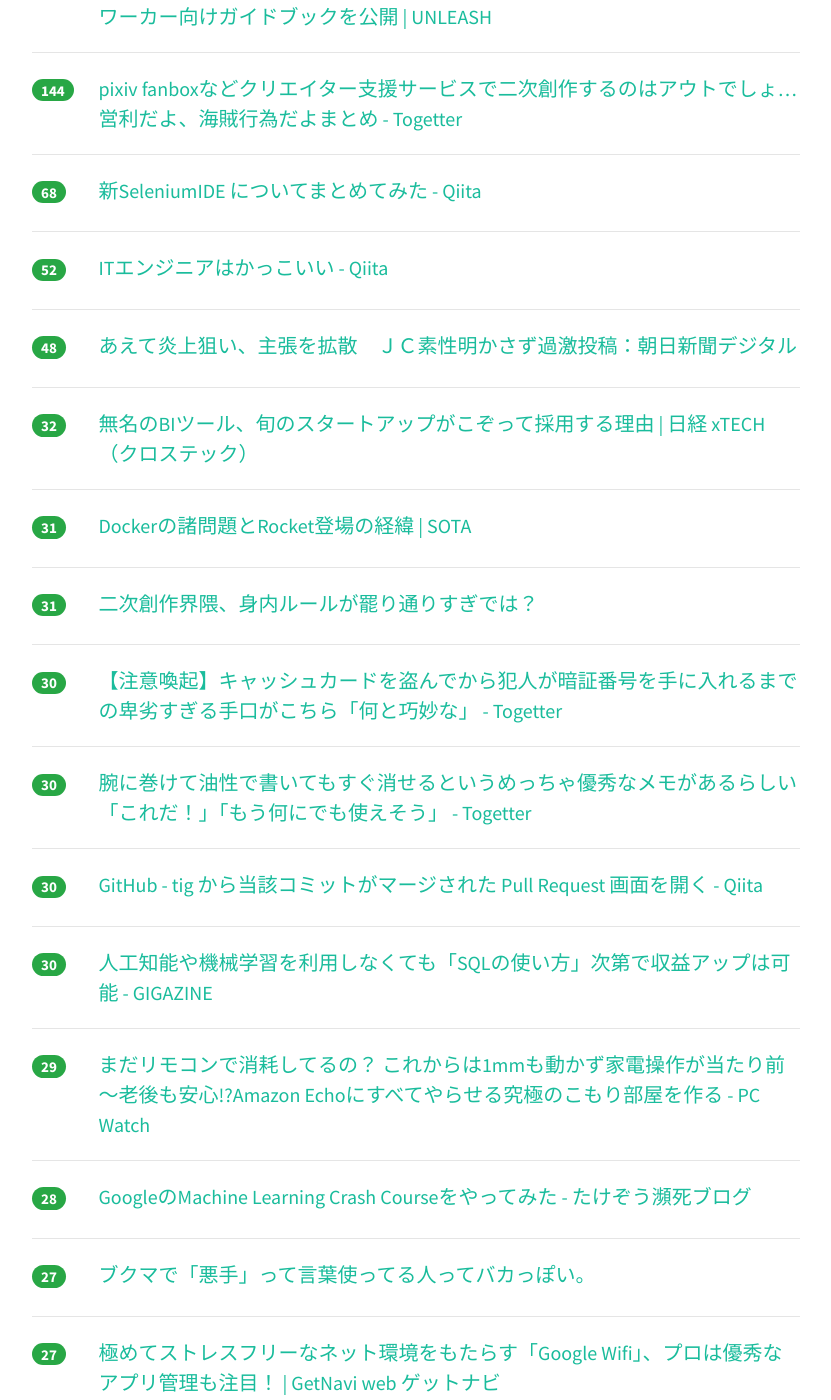
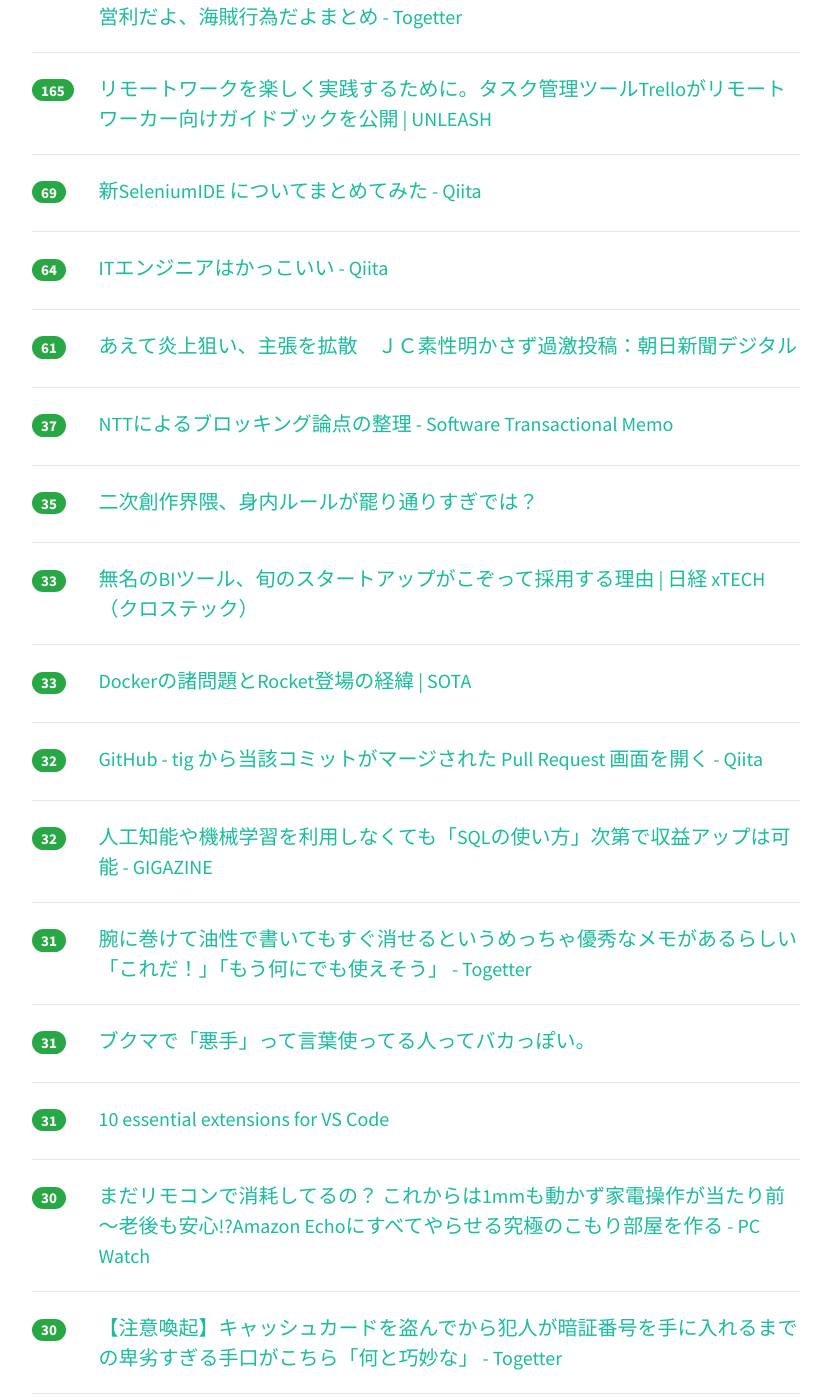
Before and after one commit to yatta47/hatena-matome-site, a Jekyll site: the page built from _posts/2018-04-29-hatena.md, in a window 1280 px wide and 1400 px high, scrolled down 603 px. Shown: the whole window, without its empty margins (224-1055 px from the left). Built offline with Jekyll 4.4.1, drawn with Linux system fonts in a browser that asks for light colours; nearby versions of some CDN libraries; some of the changed text lies outside the part shown.

Commit message:
Updated 2018-04-29

```diff
--- a/_posts/2018-04-29-hatena.md
+++ b/_posts/2018-04-29-hatena.md
@@ -1,59 +1,94 @@
 ---
 layout: post
 title:  "2018-04-29 はてぶIT"
-date:   2018-04-29 19:02:22
+date:   2018-04-29 20:01:26
 tags: [it-hotentry]
 ---
-45 件のデータあり
+48 件のデータあり
 
 <hr><div class="row">
-<div class="col-1"><span class="badge badge-pill badge-success h2">222</span></div>
+<div class="col-1"><span class="badge badge-pill badge-success h2">226</span></div>
 <div class="col-11"><a href='https://matome.naver.jp/odai/2152493256703171201' target='_blank'>安倍首相とトランプ大統領の電話会談の終了時間がなんか不思議で謎な件 - NAVER まとめ</a></div>
 </div>
 <hr>
 <div class="row">
-<div class="col-1"><span class="badge badge-pill badge-success h2">175</span></div>
+<div class="col-1"><span class="badge badge-pill badge-success h2">176</span></div>
 <div class="col-11"><a href='https://www.netlify.com/' target='_blank'>Netlify: All-in-one platform for automating modern web projects</a></div>
 </div>
 <hr>
 <div class="row">
-<div class="col-1"><span class="badge badge-pill badge-success h2">162</span></div>
+<div class="col-1"><span class="badge badge-pill badge-success h2">171</span></div>
+<div class="col-11"><a href='https://togetter.com/li/1222309' target='_blank'>pixiv fanboxなどクリエイター支援サービスで二次創作するのはアウトでしょ…営利だよ、海賊行為だよまとめ - Togetter</a></div>
+</div>
+<hr>
+<div class="row">
+<div class="col-1"><span class="badge badge-pill badge-success h2">165</span></div>
 <div class="col-11"><a href='https://unleash.tokyo/2018/02/09/remote-work-guide-trello/' target='_blank'>リモートワークを楽しく実践するために。タスク管理ツールTrelloがリモートワーカー向けガイドブックを公開 | UNLEASH</a></div>
 </div>
 <hr>
 <div class="row">
-<div class="col-1"><span class="badge badge-pill badge-success h2">144</span></div>
-<div class="col-11"><a href='https://togetter.com/li/1222309' target='_blank'>pixiv fanboxなどクリエイター支援サービスで二次創作するのはアウトでしょ…営利だよ、海賊行為だよまとめ - Togetter</a></div>
-</div>
-<hr>
-<div class="row">
-<div class="col-1"><span class="badge badge-pill badge-success h2">68</span></div>
+<div class="col-1"><span class="badge badge-pill badge-success h2">69</span></div>
 <div class="col-11"><a href='https://qiita.com/gluelan2013/items/0513c5331b6a67086308' target='_blank'>新SeleniumIDE についてまとめてみた - Qiita</a></div>
 </div>
 <hr>
 <div class="row">
-<div class="col-1"><span class="badge badge-pill badge-success h2">52</span></div>
+<div class="col-1"><span class="badge badge-pill badge-success h2">64</span></div>
 <div class="col-11"><a href='https://qiita.com/yuipon/items/0961c5717e1b9258bb73' target='_blank'>ITエンジニアはかっこいい - Qiita</a></div>
 </div>
 <hr>
 <div class="row">
-<div class="col-1"><span class="badge badge-pill badge-success h2">48</span></div>
+<div class="col-1"><span class="badge badge-pill badge-success h2">61</span></div>
 <div class="col-11"><a href='https://www.asahi.com/articles/ASL4R6W87L4RUTIL045.html' target='_blank'>あえて炎上狙い、主張を拡散　ＪＣ素性明かさず過激投稿：朝日新聞デジタル</a></div>
 </div>
 <hr>
 <div class="row">
-<div class="col-1"><span class="badge badge-pill badge-success h2">32</span></div>
+<div class="col-1"><span class="badge badge-pill badge-success h2">37</span></div>
+<div class="col-11"><a href='http://kumagi.hatenablog.com/entry/ntt-blocking-matome' target='_blank'>NTTによるブロッキング論点の整理 - Software Transactional Memo</a></div>
+</div>
+<hr>
+<div class="row">
+<div class="col-1"><span class="badge badge-pill badge-success h2">35</span></div>
+<div class="col-11"><a href='https://anond.hatelabo.jp/20180429143405' target='_blank'>二次創作界隈、身内ルールが罷り通りすぎでは？</a></div>
+</div>
+<hr>
+<div class="row">
+<div class="col-1"><span class="badge badge-pill badge-success h2">33</span></div>
 <div class="col-11"><a href='http://tech.nikkeibp.co.jp/it/atcl/column/15/061500148/092000129/' target='_blank'>無名のBIツール、旬のスタートアップがこぞって採用する理由 | 日経 xTECH（クロステック）</a></div>
 </div>
 <hr>
 <div class="row">
-<div class="col-1"><span class="badge badge-pill badge-success h2">31</span></div>
+<div class="col-1"><span class="badge badge-pill badge-success h2">33</span></div>
 <div class="col-11"><a href='https://deeeet.com/writing/2015/02/17/docker-bad-points/' target='_blank'>Dockerの諸問題とRocket登場の経緯 | SOTA</a></div>
 </div>
 <hr>
 <div class="row">
+<div class="col-1"><span class="badge badge-pill badge-success h2">32</span></div>
+<div class="col-11"><a href='https://qiita.com/tmtysk/items/fd6592eb859e4523cd64' target='_blank'>GitHub - tig から当該コミットがマージされた Pull Request 画面を開く - Qiita</a></div>
+</div>
+<hr>
+<div class="row">
+<div class="col-1"><span class="badge badge-pill badge-success h2">32</span></div>
+<div class="col-11"><a href='https://gigazine.net/news/20180429-ai-machine-learning-sql/' target='_blank'>人工知能や機械学習を利用しなくても「SQLの使い方」次第で収益アップは可能 - GIGAZINE</a></div>
+</div>
+<hr>
+<div class="row">
 <div class="col-1"><span class="badge badge-pill badge-success h2">31</span></div>
-<div class="col-11"><a href='https://anond.hatelabo.jp/20180429143405' target='_blank'>二次創作界隈、身内ルールが罷り通りすぎでは？</a></div>
+<div class="col-11"><a href='https://togetter.com/li/1222374' target='_blank'>腕に巻けて油性で書いてもすぐ消せるというめっちゃ優秀なメモがあるらしい「これだ！」「もう何にでも使えそう」 - Togetter</a></div>
+</div>
+<hr>
+<div class="row">
+<div class="col-1"><span class="badge badge-pill badge-success h2">31</span></div>
+<div class="col-11"><a href='https://anond.hatelabo.jp/20180428194041' target='_blank'>ブクマで「悪手」って言葉使ってる人ってバカっぽい。</a></div>
+</div>
+<hr>
+<div class="row">
+<div class="col-1"><span class="badge badge-pill badge-success h2">31</span></div>
+<div class="col-11"><a href='https://dev.to/fbnlsr/10-essential-extensions-for-vscode-174i' target='_blank'>10 essential extensions for VS Code</a></div>
+</div>
+<hr>
+<div class="row">
+<div class="col-1"><span class="badge badge-pill badge-success h2">30</span></div>
+<div class="col-11"><a href='https://pc.watch.impress.co.jp/docs/news/1119546.html' target='_blank'>まだリモコンで消耗してるの？ これからは1mmも動かず家電操作が当たり前 ～老後も安心!?Amazon Echoにすべてやらせる究極のこもり部屋を作る - PC Watch</a></div>
 </div>
 <hr>
 <div class="row">
@@ -62,48 +97,13 @@ tags: [it-hotentry]
 </div>
 <hr>
 <div class="row">
-<div class="col-1"><span class="badge badge-pill badge-success h2">30</span></div>
-<div class="col-11"><a href='https://togetter.com/li/1222374' target='_blank'>腕に巻けて油性で書いてもすぐ消せるというめっちゃ優秀なメモがあるらしい「これだ！」「もう何にでも使えそう」 - Togetter</a></div>
-</div>
-<hr>
-<div class="row">
-<div class="col-1"><span class="badge badge-pill badge-success h2">30</span></div>
-<div class="col-11"><a href='https://qiita.com/tmtysk/items/fd6592eb859e4523cd64' target='_blank'>GitHub - tig から当該コミットがマージされた Pull Request 画面を開く - Qiita</a></div>
-</div>
-<hr>
-<div class="row">
-<div class="col-1"><span class="badge badge-pill badge-success h2">30</span></div>
-<div class="col-11"><a href='https://gigazine.net/news/20180429-ai-machine-learning-sql/' target='_blank'>人工知能や機械学習を利用しなくても「SQLの使い方」次第で収益アップは可能 - GIGAZINE</a></div>
-</div>
-<hr>
-<div class="row">
 <div class="col-1"><span class="badge badge-pill badge-success h2">29</span></div>
-<div class="col-11"><a href='https://pc.watch.impress.co.jp/docs/news/1119546.html' target='_blank'>まだリモコンで消耗してるの？ これからは1mmも動かず家電操作が当たり前 ～老後も安心!?Amazon Echoにすべてやらせる究極のこもり部屋を作る - PC Watch</a></div>
+<div class="col-11"><a href='http://takezoe.hatenablog.com/entry/2018/04/28/110543' target='_blank'>GoogleのMachine Learning Crash Courseをやってみた - たけぞう瀕死ブログ</a></div>
 </div>
 <hr>
 <div class="row">
 <div class="col-1"><span class="badge badge-pill badge-success h2">28</span></div>
-<div class="col-11"><a href='http://takezoe.hatenablog.com/entry/2018/04/28/110543' target='_blank'>GoogleのMachine Learning Crash Courseをやってみた - たけぞう瀕死ブログ</a></div>
-</div>
-<hr>
-<div class="row">
-<div class="col-1"><span class="badge badge-pill badge-success h2">27</span></div>
-<div class="col-11"><a href='https://anond.hatelabo.jp/20180428194041' target='_blank'>ブクマで「悪手」って言葉使ってる人ってバカっぽい。</a></div>
-</div>
-<hr>
-<div class="row">
-<div class="col-1"><span class="badge badge-pill badge-success h2">27</span></div>
 <div class="col-11"><a href='https://getnavi.jp/digital/253992/' target='_blank'>極めてストレスフリーなネット環境をもたらす「Google Wifi」、プロは優秀なアプリ管理も注目！ | GetNavi web ゲットナビ</a></div>
-</div>
-<hr>
-<div class="row">
-<div class="col-1"><span class="badge badge-pill badge-success h2">27</span></div>
-<div class="col-11"><a href='https://dev.to/fbnlsr/10-essential-extensions-for-vscode-174i' target='_blank'>10 essential extensions for VS Code</a></div>
-</div>
-<hr>
-<div class="row">
-<div class="col-1"><span class="badge badge-pill badge-success h2">25</span></div>
-<div class="col-11"><a href='http://kumagi.hatenablog.com/entry/ntt-blocking-matome' target='_blank'>NTTによるブロッキング論点の整理 - Software Transactional Memo</a></div>
 </div>
 <hr>
 <div class="row">
@@ -122,13 +122,23 @@ tags: [it-hotentry]
 </div>
 <hr>
 <div class="row">
-<div class="col-1"><span class="badge badge-pill badge-success h2">21</span></div>
+<div class="col-1"><span class="badge badge-pill badge-success h2">22</span></div>
 <div class="col-11"><a href='https://medium.com/google-cloud/96d4416af77b' target='_blank'>Continuous Profiling of Go programs – Google Cloud Platform — Community – Medium</a></div>
 </div>
 <hr>
 <div class="row">
-<div class="col-1"><span class="badge badge-pill badge-success h2">20</span></div>
+<div class="col-1"><span class="badge badge-pill badge-success h2">21</span></div>
 <div class="col-11"><a href='http://necojita.com/2018042713853' target='_blank'>私がiPadだけで原稿作業するために「iA Writer」を使う理由と完成までのワークフロー（iPad仕事術） | iPad Creator</a></div>
+</div>
+<hr>
+<div class="row">
+<div class="col-1"><span class="badge badge-pill badge-success h2">18</span></div>
+<div class="col-11"><a href='https://gigazine.net/news/20180428-apple-16k-vr-headset/' target='_blank'>Appleが「16K」のVR＆ARの両方が楽しめるヘッドセットを計画中と報じられる - GIGAZINE</a></div>
+</div>
+<hr>
+<div class="row">
+<div class="col-1"><span class="badge badge-pill badge-success h2">18</span></div>
+<div class="col-11"><a href='https://dev.classmethod.jp/cloud/aws/scs-spring-2018-sample-questions/' target='_blank'>AWS認定セキュリティ専門試験が発表されたのでサンプル問題を日本語訳してみた ｜ Developers.IO</a></div>
 </div>
 <hr>
 <div class="row">
@@ -137,13 +147,23 @@ tags: [it-hotentry]
 </div>
 <hr>
 <div class="row">
-<div class="col-1"><span class="badge badge-pill badge-success h2">17</span></div>
-<div class="col-11"><a href='https://gigazine.net/news/20180428-apple-16k-vr-headset/' target='_blank'>Appleが「16K」のVR＆ARの両方が楽しめるヘッドセットを計画中と報じられる - GIGAZINE</a></div>
+<div class="col-1"><span class="badge badge-pill badge-success h2">16</span></div>
+<div class="col-11"><a href='http://jp.automaton.am/articles/newsjp/20180428-66924/' target='_blank'>盲目のプレイヤーたちが「音」で視て戦うマルチプレイFPS『Muffled Warfare』早期アクセス配信開始 | AUTOMATON</a></div>
 </div>
 <hr>
 <div class="row">
-<div class="col-1"><span class="badge badge-pill badge-success h2">16</span></div>
-<div class="col-11"><a href='http://jp.automaton.am/articles/newsjp/20180428-66924/' target='_blank'>盲目のプレイヤーたちが「音」で視て戦うマルチプレイFPS『Muffled Warfare』早期アクセス配信開始 | AUTOMATON</a></div>
+<div class="col-1"><span class="badge badge-pill badge-success h2">15</span></div>
+<div class="col-11"><a href='http://d.hatena.ne.jp/Kango/20180428/1524936297' target='_blank'>監視カメラへの不正アクセスについて調べてみた - piyolog</a></div>
+</div>
+<hr>
+<div class="row">
+<div class="col-1"><span class="badge badge-pill badge-success h2">15</span></div>
+<div class="col-11"><a href='https://headlines.yahoo.co.jp/hl?a=20180429-00010001-fnnprimev-life' target='_blank'>「音声入力でよくね？」 若者のPCスキル低下が職場に与える影響はあるのか？（FNN PRIME） - Yahoo!ニュース</a></div>
+</div>
+<hr>
+<div class="row">
+<div class="col-1"><span class="badge badge-pill badge-success h2">14</span></div>
+<div class="col-11"><a href='https://togetter.com/li/1222477' target='_blank'>「人の形を保てなくなってる」Vtuberが話題ですがVRChat中に寝落ちしているVtuberがこちらです - Togetter</a></div>
 </div>
 <hr>
 <div class="row">
@@ -157,23 +177,18 @@ tags: [it-hotentry]
 </div>
 <hr>
 <div class="row">
+<div class="col-1"><span class="badge badge-pill badge-success h2">14</span></div>
+<div class="col-11"><a href='https://www.bcnretail.com/market/detail/20180429_59290.html' target='_blank'>“失われた技術”になるオートリバース - BCN RETAIL</a></div>
+</div>
+<hr>
+<div class="row">
 <div class="col-1"><span class="badge badge-pill badge-success h2">13</span></div>
 <div class="col-11"><a href='http://nlab.itmedia.co.jp/nl/articles/1804/27/news145.html' target='_blank'>メールチェックするように小説を読む　「青空文庫」の文学作品を小分けにして毎日メールで配信する「ブンゴウメール」登場 - ねとらぼ</a></div>
 </div>
 <hr>
 <div class="row">
-<div class="col-1"><span class="badge badge-pill badge-success h2">13</span></div>
-<div class="col-11"><a href='http://d.hatena.ne.jp/Kango/20180428/1524936297' target='_blank'>監視カメラへの不正アクセスについて調べてみた - piyolog</a></div>
-</div>
-<hr>
-<div class="row">
-<div class="col-1"><span class="badge badge-pill badge-success h2">13</span></div>
-<div class="col-11"><a href='https://dev.classmethod.jp/cloud/aws/scs-spring-2018-sample-questions/' target='_blank'>AWS認定セキュリティ専門試験が発表されたのでサンプル問題を日本語訳してみた ｜ Developers.IO</a></div>
-</div>
-<hr>
-<div class="row">
 <div class="col-1"><span class="badge badge-pill badge-success h2">12</span></div>
-<div class="col-11"><a href='https://togetter.com/li/1222477' target='_blank'>「人の形を保てなくなってる」Vtuberが話題ですがVRChat中に寝落ちしているVtuberがこちらです - Togetter</a></div>
+<div class="col-11"><a href='http://uzulla.hateblo.jp/entry/2018/04/29/024052' target='_blank'>セパレータがはいったWifi環境で、隣のPCにsshするメモ - uzullaがブログ</a></div>
 </div>
 <hr>
 <div class="row">
@@ -183,7 +198,7 @@ tags: [it-hotentry]
 <hr>
 <div class="row">
 <div class="col-1"><span class="badge badge-pill badge-success h2">10</span></div>
-<div class="col-11"><a href='http://uzulla.hateblo.jp/entry/2018/04/29/024052' target='_blank'>セパレータがはいったWifi環境で、隣のPCにsshするメモ - uzullaがブログ</a></div>
+<div class="col-11"><a href='http://result33.hatenablog.com/entry/2018/04/24/072003' target='_blank'>乃木坂46『シンクロニシティ』のMVはなぜ”フィルム”で撮られたのか - アイドルとアート。</a></div>
 </div>
 <hr>
 <div class="row">
@@ -202,13 +217,13 @@ tags: [it-hotentry]
 </div>
 <hr>
 <div class="row">
-<div class="col-1"><span class="badge badge-pill badge-success h2">8</span></div>
-<div class="col-11"><a href='http://result33.hatenablog.com/entry/2018/04/24/072003' target='_blank'>乃木坂46『シンクロニシティ』のMVはなぜ”フィルム”で撮られたのか - アイドルとアート。</a></div>
+<div class="col-1"><span class="badge badge-pill badge-success h2">7</span></div>
+<div class="col-11"><a href='http://jp.techcrunch.com/2018/04/28/2018-04-27-essentials-first-handset-is-coming-to-more-markets/' target='_blank'>Androidの父Andy RubinのスマートフォンEssentialに日本語ネットショップができた | TechCrunch Japan</a></div>
 </div>
 <hr>
 <div class="row">
 <div class="col-1"><span class="badge badge-pill badge-success h2">7</span></div>
-<div class="col-11"><a href='http://jp.techcrunch.com/2018/04/28/2018-04-27-essentials-first-handset-is-coming-to-more-markets/' target='_blank'>Androidの父Andy RubinのスマートフォンEssentialに日本語ネットショップができた | TechCrunch Japan</a></div>
+<div class="col-11"><a href='https://iphone-mania.jp/news-210765/' target='_blank'>AIアシスタントの賢さを比較！Googleがトップ、Siriは残念な結果に - iPhone Mania</a></div>
 </div>
 <hr>
 <div class="row">
```
